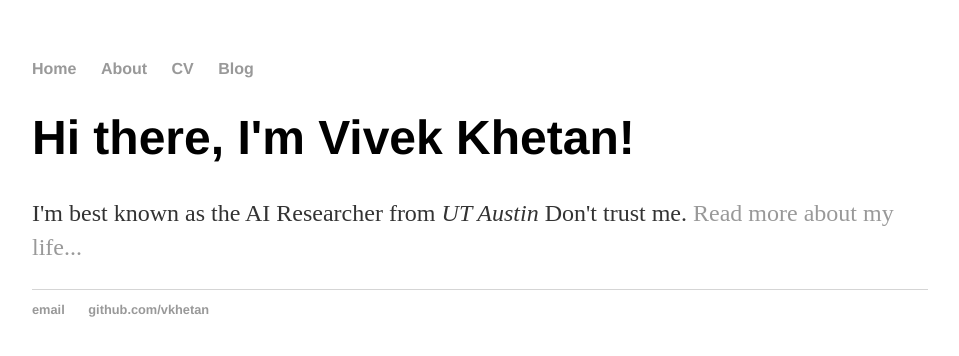
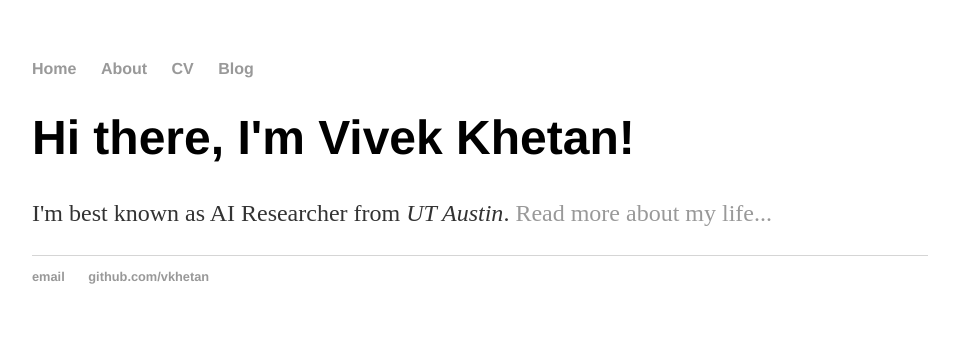
Before and after one commit to vkhetan/vkhetan.github.io, a Jekyll site: the page built from index.html, in a window 1280 px wide. Shown: the top 356 px of the page, without its empty margins (160-1119 px from the left). Built offline with Jekyll 4.4.1, drawn with Linux system fonts in a browser that asks for light colours.

Commit message:
Update index.html

```diff
--- a/index.html
+++ b/index.html
@@ -1,30 +1,8 @@
-<!DOCTYPE html>
-<html>
-	<head>
-		<title>Vivek Khetan, AI Researcher</title>
-		<!-- link to main stylesheet -->
-		<link rel="stylesheet" type="text/css" href="/css/main.css">
-	</head>
-	<body>
-		<nav>
-    		<ul>
-        		<li><a href="/">Home</a></li>
-	        	<li><a href="/about">About</a></li>
-        		<li><a href="/cv">CV</a></li>
-        		<li><a href="/blog">Blog</a></li>
-    		</ul>
-		</nav>
-		<div class="container">
-    		<div class="blurb">
-        		<h1>Hi there, I'm Vivek Khetan!</h1>
-				<p>I'm best known as the AI Researcher from <em>UT Austin</em> Don't trust me. <a href="/about">Read more about my life...</a></p>
-    		</div><!-- /.blurb -->
-		</div><!-- /.container -->
-		<footer>
-    		<ul>
-        		<li><a href="mailto:vkhetan08@gmail.com">email</a></li>
-        		<li><a href="https://github.com/vkhetan">github.com/vkhetan</a></li>
-			</ul>
-		</footer>
-	</body>
-</html>
+---
+layout: default
+title: Vivek Khetan, AI Researcher
+---
+<div class="blurb">
+	<h1>Hi there, I'm Vivek Khetan!</h1>
+	<p>I'm best known as AI Researcher from <em>UT Austin</em>. <a href="/about">Read more about my life...</a></p>
+</div><!-- /.blurb -->
```
